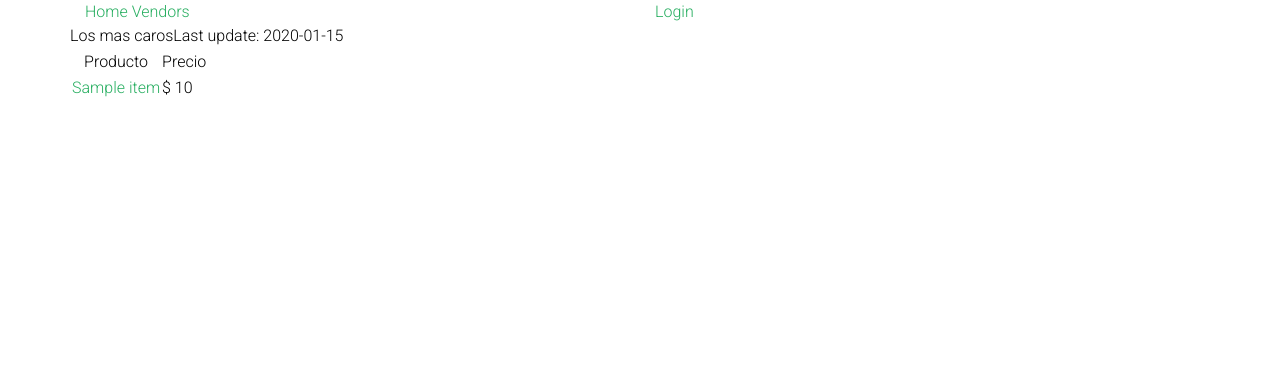
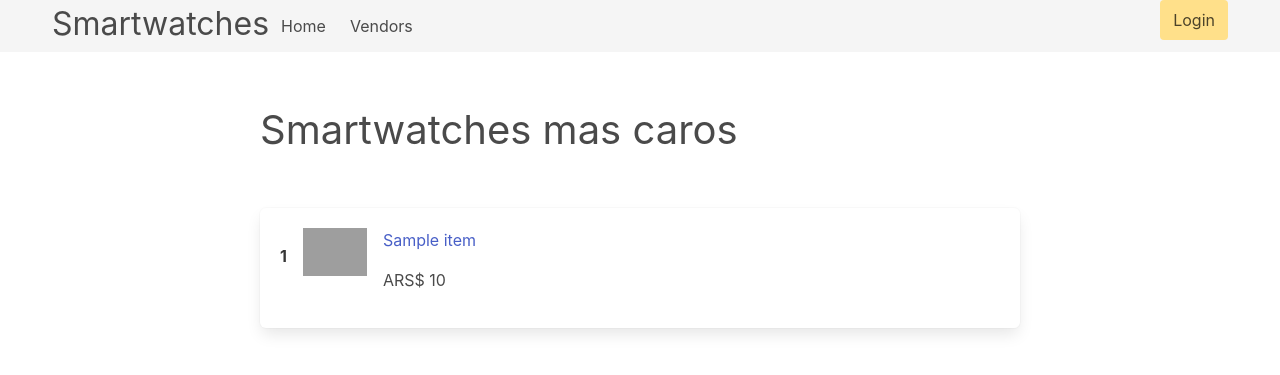
Before and after one commit to dsocolobsky/meli-smartwatches-dashboard, a Django app: template core/templates/mas_caros.html in a window 1280 px wide. Shown: the top 375 px of the page. Run offline with Django 5.2, Linux system fonts and the light colour scheme; the template is opened without the code that fills it: most values are stand-ins (such as "Sample title", 1, 10 or a date in 2020); grey boxes are pictures that could not be loaded.

Commit message:
Better frontend for home

```diff
--- a/core/templates/base.html
+++ b/core/templates/base.html
@@ -1,41 +1,27 @@
 {% load static %}
 
 <!DOCTYPE html>
-<html lang="en">
+<html lang="es">
 <head>
     <meta charset="UTF-8">
-    <meta name="viewport" content="width=device-width, initial-scale=1.0">
+    <meta name="viewport" content="width=device-width, initial-scale=1">
 
     <title>Smartwatches</title>
-    <link rel="stylesheet" type="text/css" href="{% static 'core/plain.min.css' %}">
+    <link rel="stylesheet" href="https://cdn.jsdelivr.net/npm/bulma@0.9.4/css/bulma.min.css">
 </head>
 
 <body>
-    <div class="pl-container">
-        <div class="pl-row">
-            <div class="pl-col">
-                <a href="{% url 'home' %}">Home</a>
-                <a href="{% url 'vendors' %}">Vendors</a>
-            </div>
-            <div class="pl-col">
-                {% if session.user %}
-                    <p>Bienvenido <a href="{{ session.user.permalink }}">{{ session.user.first_name }} {{ session.user.last_name }}</a></p>
-                    <a href="{% url 'logout' %}?next={{request.path}}">Logout</a>
-                {% else %}
-                    <a href="https://auth.mercadolibre.com.ar/authorization?response_type=code&client_id=3653090375391988&redirect_uri=https://localhost:8000/token
-    ">Login</a>
-                {% endif %}
+    {% include "components/navbar.html" %}
+    <section class="section">
+        <div class="container">
+            <div class="columns">
+                <div class="column is-8 is-offset-2">
+                    {% block content %}
+                    {% endblock %}
+                </div>
             </div>
         </div>
-        <div class="pl-row">
-            <div class="pl-col">
-                <main>
-                    {% block content %}
-                    {% endblock %}
-                </main>
-            </div>
-        </div>
-    </div>
+    </section>
 </body>
 
 </html>
--- /dev/null
+++ b/core/templates/components/item_box.html
@@ -0,0 +1,20 @@
+<div class="box">
+  <article class="media">
+      <div class="mr-4 mt-4">
+          <strong>{{ index }}</strong>
+      </div>
+    <div class="media-left">
+        <figure class="image is-64x64">
+        <img src="https://bulma.io/images/placeholders/128x128.png" alt="Image">
+        </figure>
+    </div>
+    <div class="media-content">
+      <div class="content">
+        <p>
+          <a href="{{ item.permalink }}">{{ item.title | truncatechars:80 }}</a>
+          <p>ARS$ {{ item.price }}</p>
+        </p>
+      </div>
+    </div>
+  </article>
+</div>
--- /dev/null
+++ b/core/templates/components/navbar.html
@@ -0,0 +1,26 @@
+<nav class="navbar has-background-white-ter" role="navigation">
+    <div class="container">
+        <div class="navbar-brand">
+            <h2 class="is-size-3">Smartwatches</h2>
+        </div>
+        <div class="navbar-menu">
+            <div class="navbar-start">
+                <a class="navbar-item" href="{% url 'home' %}">Home</a>
+                <a class="navbar-item" href="{% url 'vendors' %}">Vendors</a>
+            </div>
+            <div class="navbar-end">
+                {% if session.user %}
+                    <p class="navbar-item">Bienvenido <a
+                            href="{{ session.user.permalink }}">{{ session.user.first_name }} {{ session.user.last_name }}</a>
+                    </p>
+                    <a class="navbar-item" href="{% url 'logout' %}?next={{ request.path }}">Logout</a>
+                {% else %}
+                    <a class="navbar-item button is-warning"
+                       href="https://auth.mercadolibre.com.ar/authorization?response_type=code&client_id=3653090375391988&redirect_uri=https://localhost:8000/token">
+                        Login
+                    </a>
+                {% endif %}
+            </div>
+        </div>
+    </div>
+</nav>
--- a/core/templates/mas_caros.html
+++ b/core/templates/mas_caros.html
@@ -1,26 +1,8 @@
 {% extends 'base.html' %}
 
 {% block content %}
-    <div class="pl-row">
-        <p>Los mas caros</p>
-        <p>Last update: {{ last_update }}</p>
-    </div>
-    <div class="pl-row">
-        <table>
-            <thead>
-                <tr>
-                    <th>Producto</th>
-                    <th>Precio</th>
-                </tr>
-            </thead>
-            <tbody>
-                {% for item in items %}
-                    <tr>
-                        <td><a href="{{ item.permalink }}">{{ item.title }}</a></td>
-                        <td>$ {{ item.price }}</td>
-                    </tr>
-                {% endfor %}
-            </tbody>
-        </table>
-    </div>
+    <h1 class="is-size-2 mb-6">Smartwatches mas caros</h1>
+    {% for item in items %}
+        {% include "components/item_box.html" with item=item index=forloop.counter %}
+    {% endfor %}
 {% endblock %}
--- a/smartwatches/settings.py
+++ b/smartwatches/settings.py
@@ -123,3 +123,5 @@
 # https://docs.djangoproject.com/en/5.0/ref/settings/#default-auto-field
 
 DEFAULT_AUTO_FIELD = "django.db.models.BigAutoField"
+
+SECURE_SSL_REDIRECT = True
```
Also changed, not shown: core/static/core/plain.min.css (deleted).
